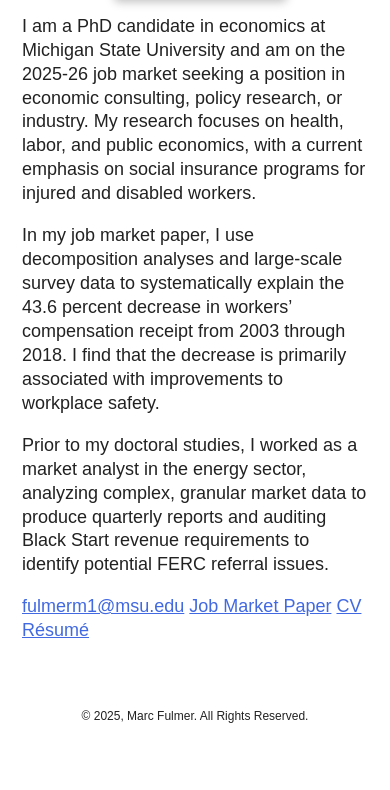
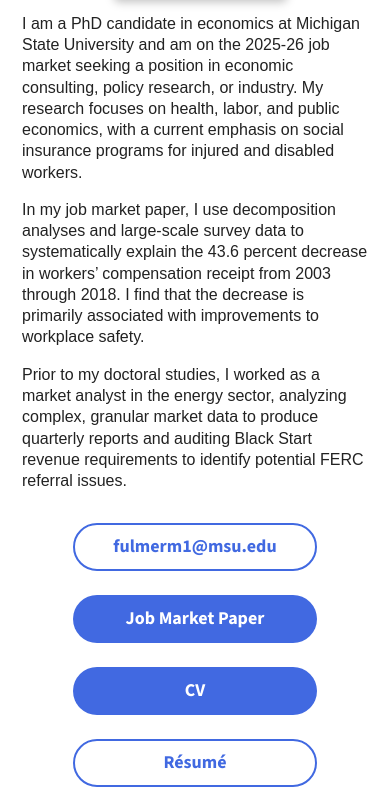
Before and after one commit to marcfulmer/marcfulmer.github.io, a plain HTML site: page index.html in a window 390 px wide. Shown: the part 313-1103 px from the top of the page. Drawn offline with Linux system fonts and the light colour scheme; a web font is replaced by a local one.

Commit message:
Update styles.css

```diff
--- a/styles.css
+++ b/styles.css
@@ -186,6 +186,59 @@ a:active {
   font-weight: 500;
 }
 
+.center {
+	text-align: center;
+}
+
+/* Base Button Style */
+a.pill-button {
+  font-family: "Source Sans", serif;
+  display: inline-block;
+  background-color: #4169E1;
+  color: white; /* This needs to stick */
+  padding: 10px 20px;
+  border-radius: 50px;
+  text-decoration: none;
+  font-weight: bold;
+  font-size: 1.125rem;
+  margin-top: 1rem;
+  margin-right: 10px;
+  margin-bottom: 10px;
+  transition: background 0.3s;
+  border: 2px solid transparent;
+}
+
+/* Ensure Visited links don't turn blue/purple */
+a.pill-button:visited {
+  color: white;
+}
+
+/* Hover Effect */
+a.pill-button:hover {
+  background-color: #002a4d;
+  color: white;
+  text-decoration: none;
+  box-shadow: 0 4px 6px rgba(0,0,0,0.1);
+}
+
+/* Outline/Ghost Button Overrides */
+a.pill-button-outline {
+  background-color: transparent;
+  color: #4169E1; /* Blue text for outline button */
+  border: 2px solid #4169E1;
+}
+
+/* Outline Visited */
+a.pill-button-outline:visited {
+  color: #4169E1;
+}
+
+/* Outline Hover */
+a.pill-button-outline:hover {
+  background-color: #4169E1;
+  color: white; /* Turns white on hover */
+}
+
 @media (max-width: 768px) {
   .container {
     padding-left: 0.125rem;
@@ -218,7 +271,7 @@ a:active {
 
   p {
     margin-left: 0;
-    font-size: 1.125rem;
+    font-size: 1rem;
   }
 
   .contact-links {
@@ -229,4 +282,24 @@ a:active {
   .footer {
     font-size: 0.75rem;
   }
+
+/* The Container: Forces vertical stacking */
+  .button-wrapper {
+    display: flex;
+    flex-direction: column; /* Stacks items top-to-bottom */
+    align-items: center;    /* Centers items horizontally */
+    gap: 1.5rem;              /* Adds space between the stacked buttons */
+    margin-top: 2rem;
+  }
+
+  /* The Buttons: Adjustments for the stack */
+  a.pill-button,
+  a.pill-button-outline {
+    margin: 0;       /* Remove the desktop margins */
+    width: 200px;    /* Optional: Sets a uniform width for a cleaner look */
+    text-align: center;
+    display: flex;          /* These 3 lines ensure text centers perfectly... */
+    justify-content: center;/* ...inside the button itself */
+    align-items: center;
+  }
 }
```
